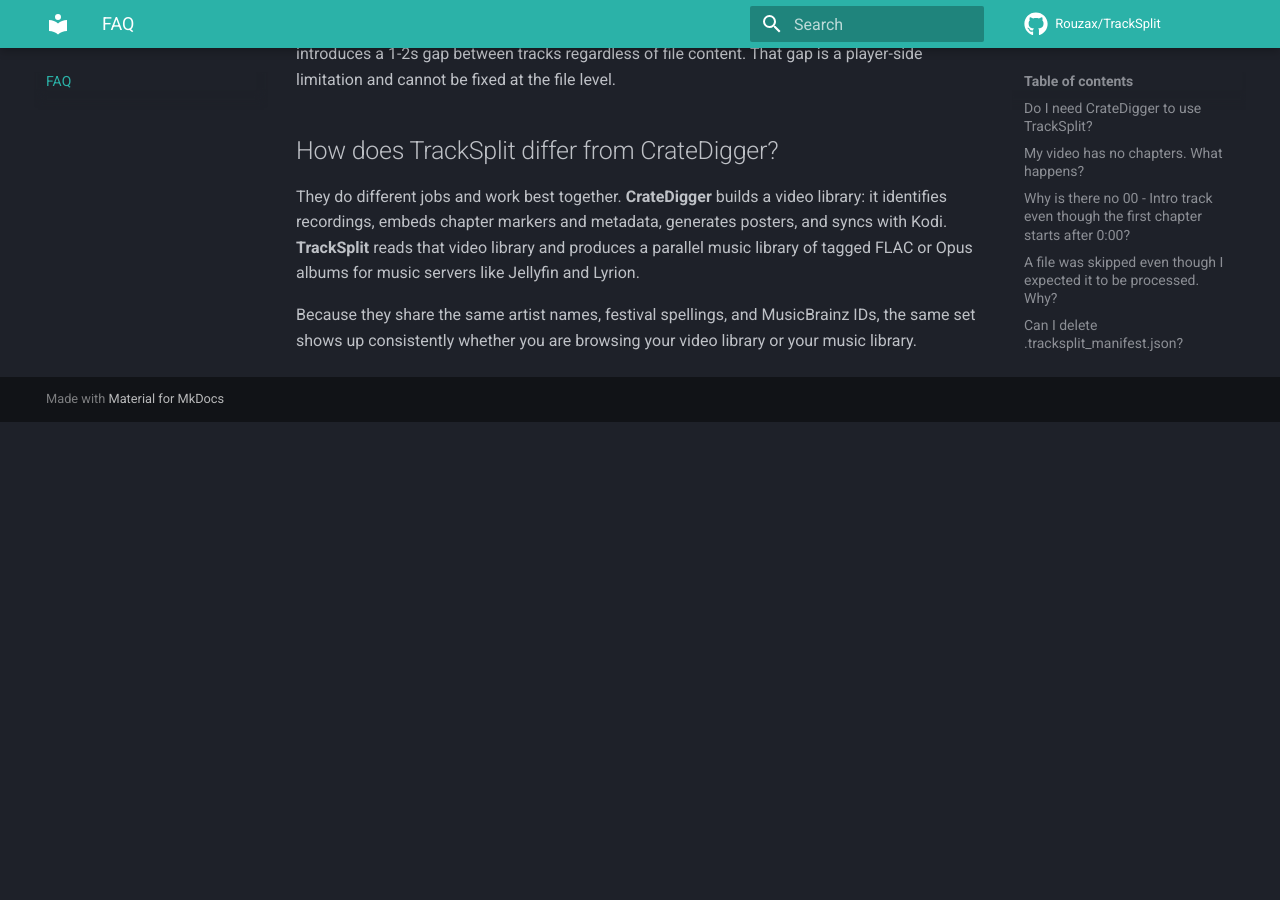
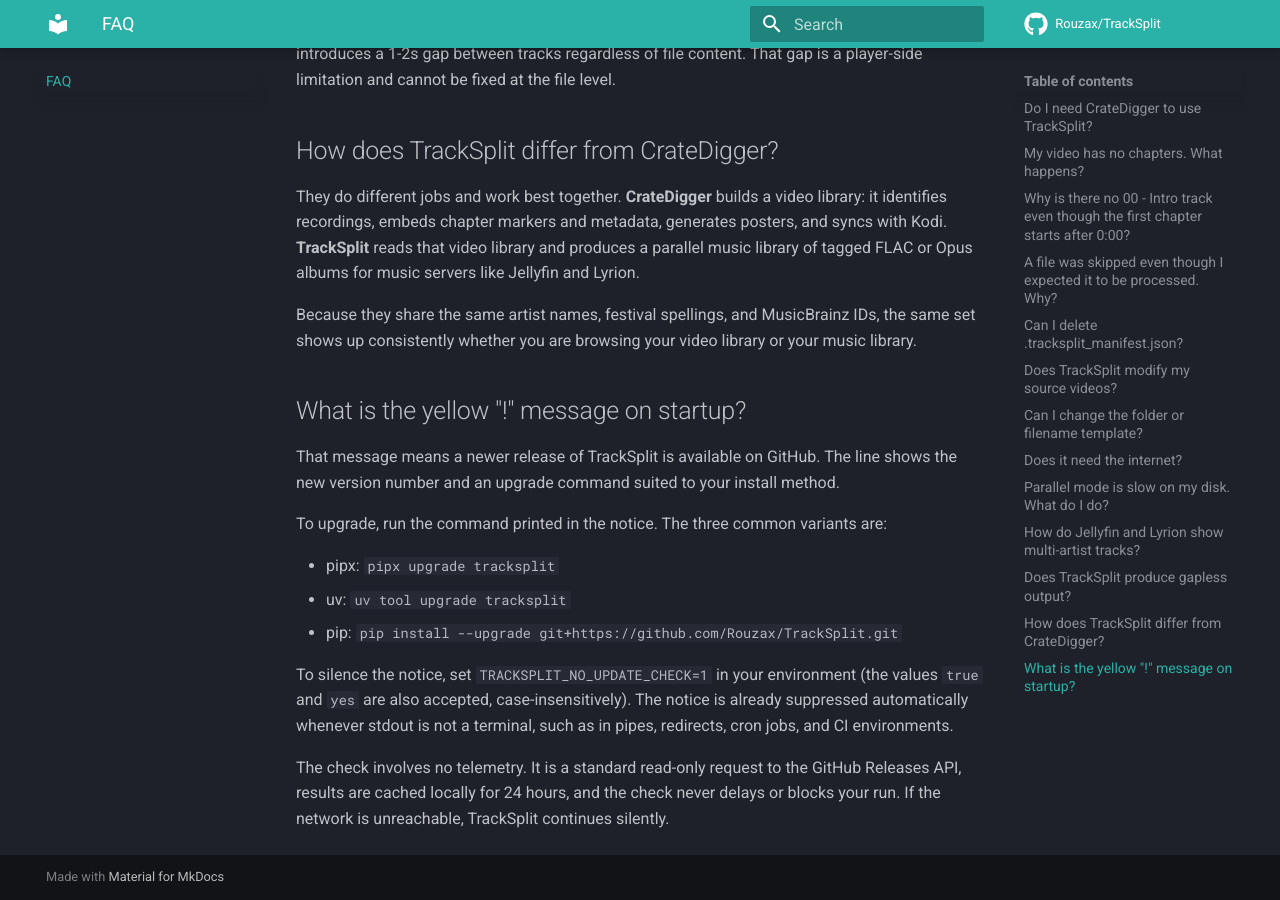
Before and after one commit to Rouzax/TrackSplit, an MkDocs documentation site: the page built from docs/faq.md, in a window 1280 px wide and 900 px high, scrolled down 2716 px. Built offline with MkDocs 1.6.1 and Material for MkDocs 9.7.7, drawn with Linux system fonts in a browser that asks for light colours; comment, search, counter and statistics services are not loaded; before the commit the page ends 3138 px from its top, so only the background shows below that.

Commit message:
docs: document install paths and startup update notifications

````diff
--- a/docs/faq.md
+++ b/docs/faq.md
@@ -70,3 +70,17 @@
 They do different jobs and work best together. **CrateDigger** builds a video library: it identifies recordings, embeds chapter markers and metadata, generates posters, and syncs with Kodi. **TrackSplit** reads that video library and produces a parallel music library of tagged FLAC or Opus albums for music servers like Jellyfin and Lyrion.
 
 Because they share the same artist names, festival spellings, and MusicBrainz IDs, the same set shows up consistently whether you are browsing your video library or your music library.
+
+## What is the yellow "!" message on startup?
+
+That message means a newer release of TrackSplit is available on GitHub. The line shows the new version number and an upgrade command suited to your install method.
+
+To upgrade, run the command printed in the notice. The three common variants are:
+
+- pipx: `pipx upgrade tracksplit`
+- uv: `uv tool upgrade tracksplit`
+- pip: `pip install --upgrade git+https://github.com/Rouzax/TrackSplit.git`
+
+To silence the notice, set `TRACKSPLIT_NO_UPDATE_CHECK=1` in your environment (the values `true` and `yes` are also accepted, case-insensitively). The notice is already suppressed automatically whenever stdout is not a terminal, such as in pipes, redirects, cron jobs, and CI environments.
+
+The check involves no telemetry. It is a standard read-only request to the GitHub Releases API, results are cached locally for 24 hours, and the check never delays or blocks your run. If the network is unreachable, TrackSplit continues silently.
--- a/docs/getting-started.md
+++ b/docs/getting-started.md
@@ -39,13 +39,21 @@
 
 ## Install TrackSplit
 
-From the TrackSplit directory, run:
+Choose the path that fits how you use TrackSplit. All options install its Python dependencies and register the `tracksplit` command.
+
+**pipx (recommended):** pipx installs TrackSplit into its own isolated environment, keeping it separate from other Python tools on your system.
 
 ```bash
-pip install -e .
+pipx install git+https://github.com/Rouzax/TrackSplit.git
 ```
 
-This installs TrackSplit and its Python dependencies, and registers the `tracksplit` command. You do not need to install any extra Python packages manually.
+**pip (user site or venv):** use this if you prefer pip or are installing inside an active virtual environment.
+
+```bash
+pip install git+https://github.com/Rouzax/TrackSplit.git
+```
+
+**Contributors:** clone the repository and install in editable mode with `pip install -e .` from the project directory.
 
 ## Verify your setup
 
--- a/docs/usage.md
+++ b/docs/usage.md
@@ -172,6 +172,33 @@
 
 Partially-written output files may be left behind. Re-running without `--force` will complete files that finished cleanly; cancelled files will be rebuilt from scratch.
 
+## Update notifications
+
+When you run TrackSplit interactively and a newer stable release is available on GitHub, it prints a short notice at the top of its output. The notice shows the new version number and the upgrade command for your install method (pipx, uv, or pip). It looks like this:
+
+```
+! TrackSplit 0.6.9 is available. Run: pipx upgrade tracksplit
+```
+
+The check is unobtrusive by design. It runs in the background with a 2-second network timeout, never delays or blocks your run, and is silent on any network failure. Results are cached locally for 24 hours (1 hour after a failed check), so the check happens at most once per day.
+
+**When it stays silent automatically:** the notice is suppressed whenever stdout is not a terminal, including pipes, redirects, cron jobs, and CI environments. Nothing extra is needed in those contexts.
+
+**To disable it explicitly:** set the environment variable `TRACKSPLIT_NO_UPDATE_CHECK=1` before running. The values `true` and `yes` are also accepted, case-insensitively.
+
+```bash
+TRACKSPLIT_NO_UPDATE_CHECK=1 tracksplit ~/videos/ --output ~/music/library/
+```
+
+**Cache location:**
+
+| Platform | Path |
+|---|---|
+| Linux / macOS | `~/.cache/tracksplit/update-check.json` |
+| Windows | `%LOCALAPPDATA%\tracksplit\update-check.json` |
+
+To force a fresh check, delete the cache file. TrackSplit will check GitHub again on the next run.
+
 ## Examples
 
 **Turn a single video into an album:**
````
Also changed, not shown: README.md (+35 -1 lines).
